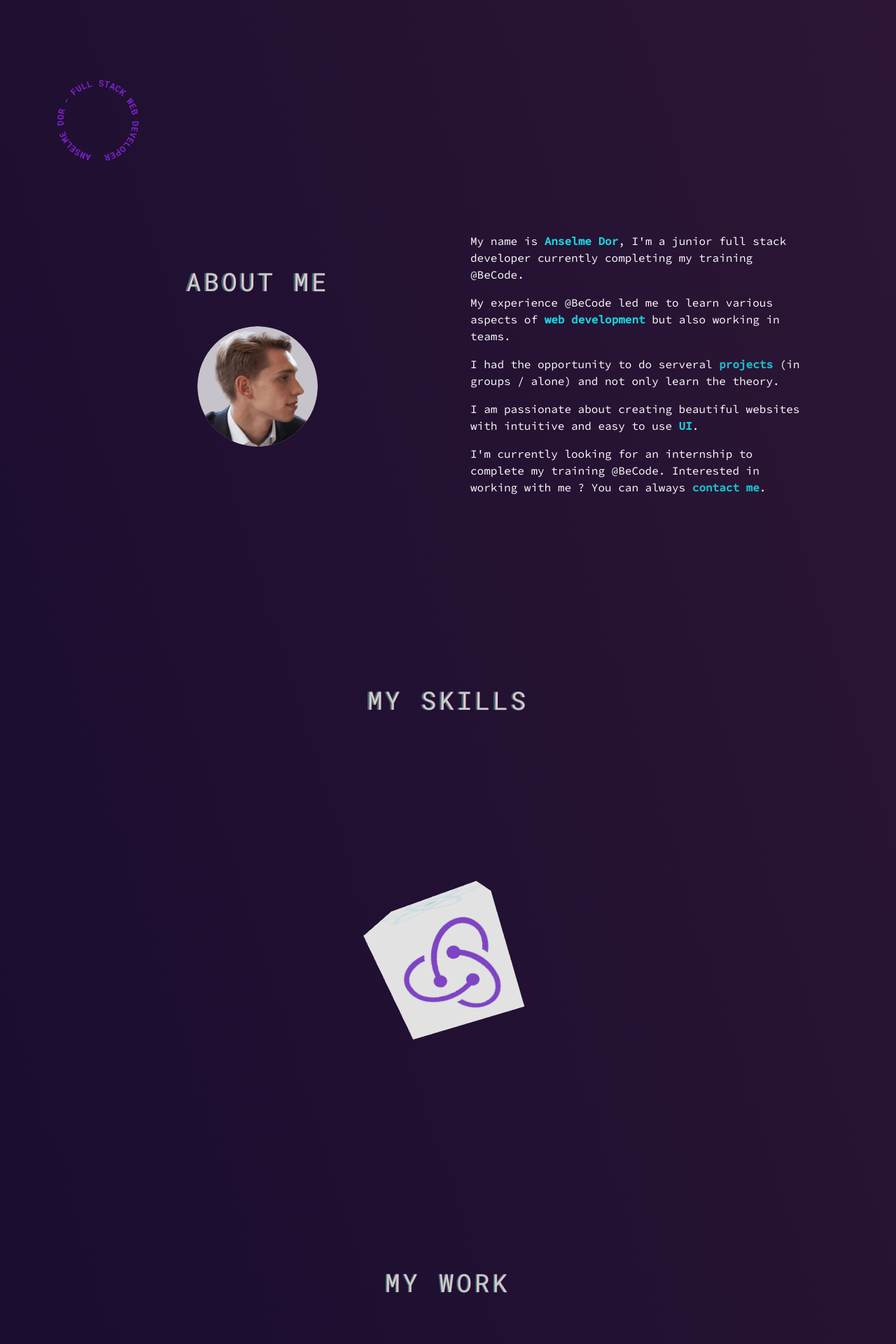
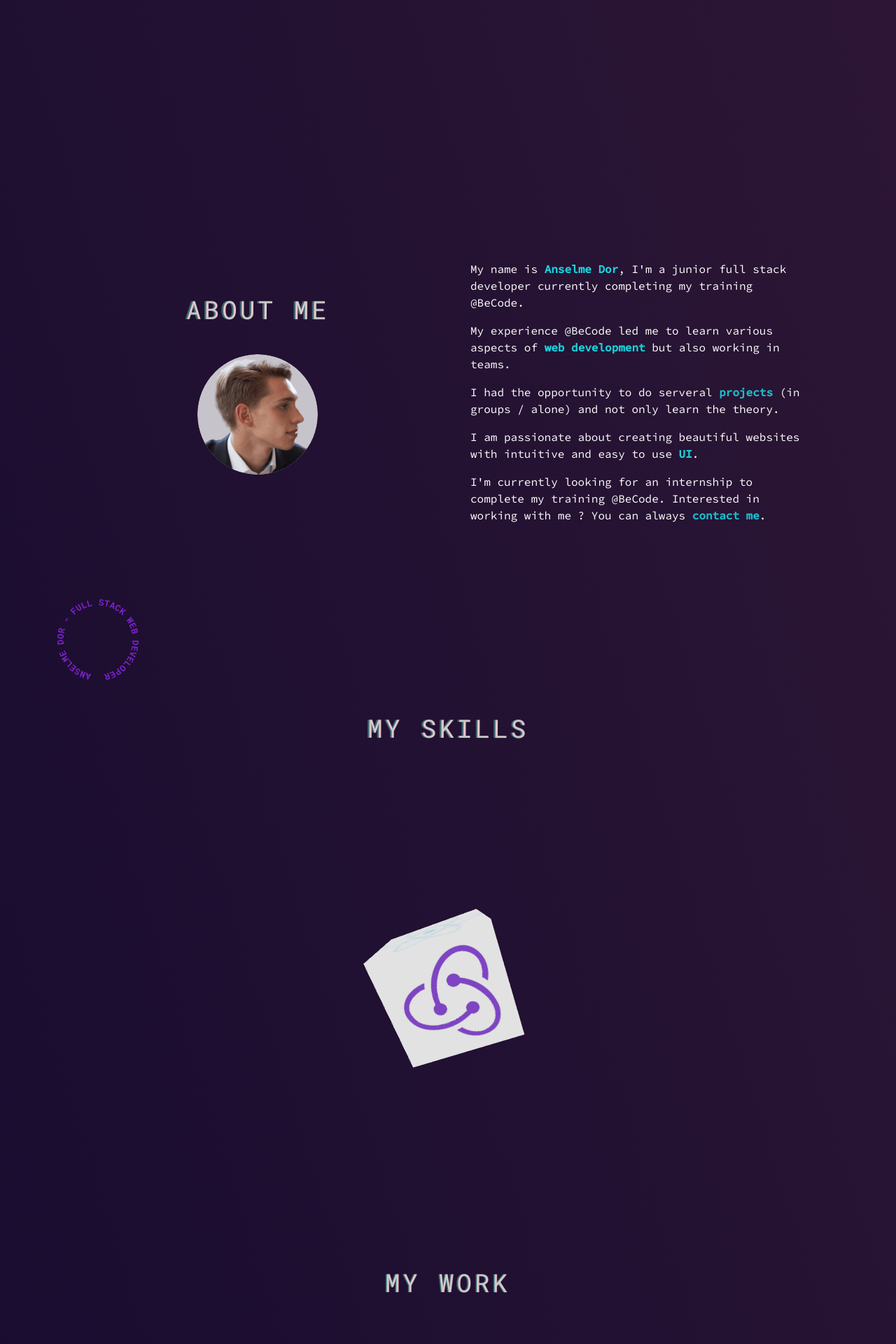
Before and after one commit to LeAnsman/Portfolio, a React (Vite) app: page / in a window 1280 px wide. Shown: the part 680-2600 px from the top of the page at 70% size. Built offline with nearby package versions, Linux system fonts and the light colour scheme.

Commit message:
Fixing responsive problems

```diff
--- a/src/components/Card.jsx
+++ b/src/components/Card.jsx
@@ -30,7 +30,7 @@ export default function Card({
       <p className="absolute right-5 bottom-2 font-medium bg-secondary/50 px-4 py-2 rounded-lg text-sm transition duration-300  lg:opacity-0 lg:group-hover:opacity-100 lg:group-hover:z-10">
         {fourthTag}
       </p>
-      <div className="lg:relative h-72 lg:h-80 w-72 sm:w-64 lg:w-56 bg-primary/50  border border-secondary cursor-pointer flex justify-center items-center">
+      <div className="lg:relative h-72 lg:h-80 w-64 lg:w-56 bg-primary/50  border border-secondary cursor-pointer flex justify-center items-center">
         <p className="text-center">{title}</p>
       </div>
     </a>
--- a/src/pages/About.jsx
+++ b/src/pages/About.jsx
@@ -4,7 +4,7 @@ import { Parallax } from "react-scroll-parallax";
 export default function About() {
   return (
     <section
-      className="min-h-screen flex flex-col justify-center items-center"
+      className="min-h-screen flex flex-col justify-center items-center pt-20"
       id="about"
     >
       <div className="grid grid-cols-1 sm:grid-cols-2 text-white text-left gap-16">
--- a/src/pages/Contact.jsx
+++ b/src/pages/Contact.jsx
@@ -6,7 +6,7 @@ export default function Contact() {
   return (
     <>
       <section
-        className="min-h-screen flex flex-col justify-center items-center text-white relative"
+        className="min-h-screen flex flex-col justify-center items-center text-white relative pt-20"
         id="contact"
       >
         <div className="mb-20 text-4xl" data-aos="fade-up">
--- a/src/pages/Skills.jsx
+++ b/src/pages/Skills.jsx
@@ -4,7 +4,7 @@ import CanvasContainer from "../components/CanvasContainer";
 export default function Skills() {
   return (
     <section
-      className="min-h-screen flex flex-col justify-center items-center"
+      className="min-h-screen flex flex-col justify-center items-center pt-20"
       id="skills"
     >
       <div
```
